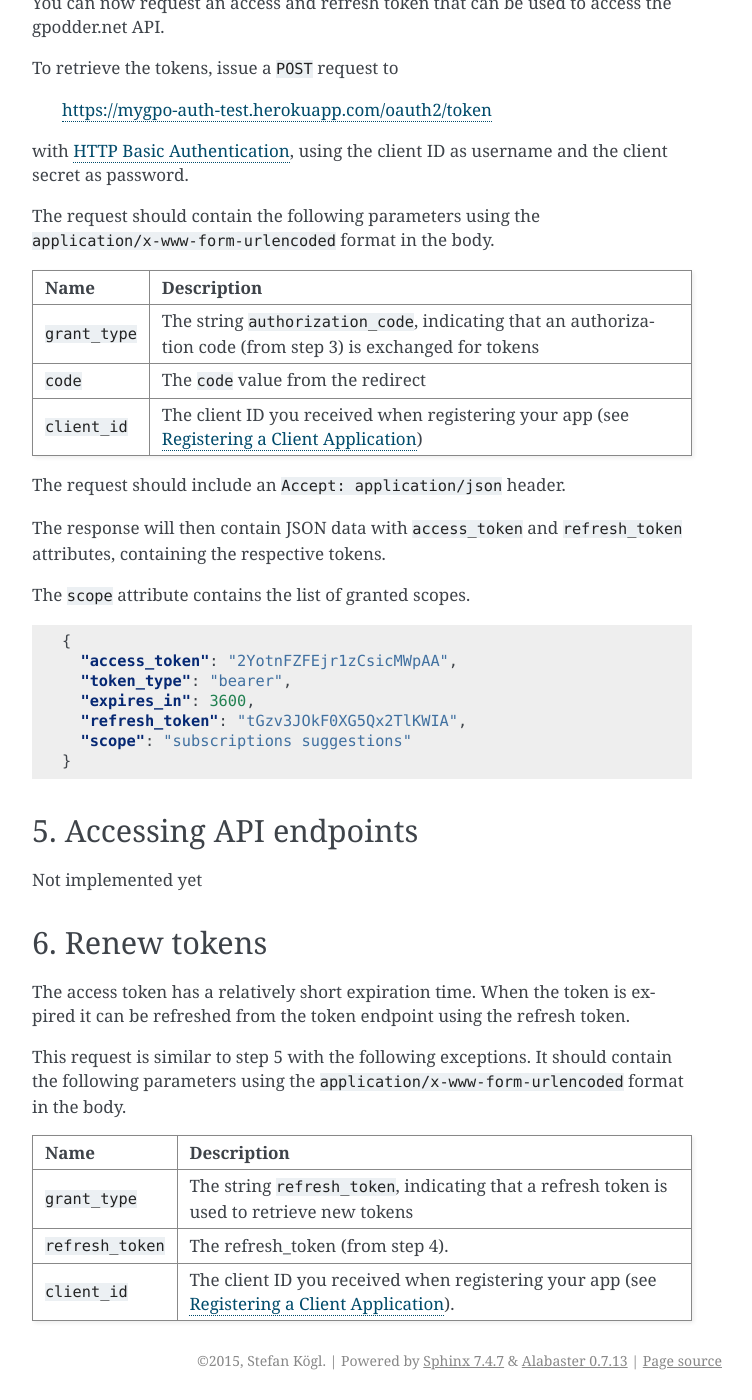
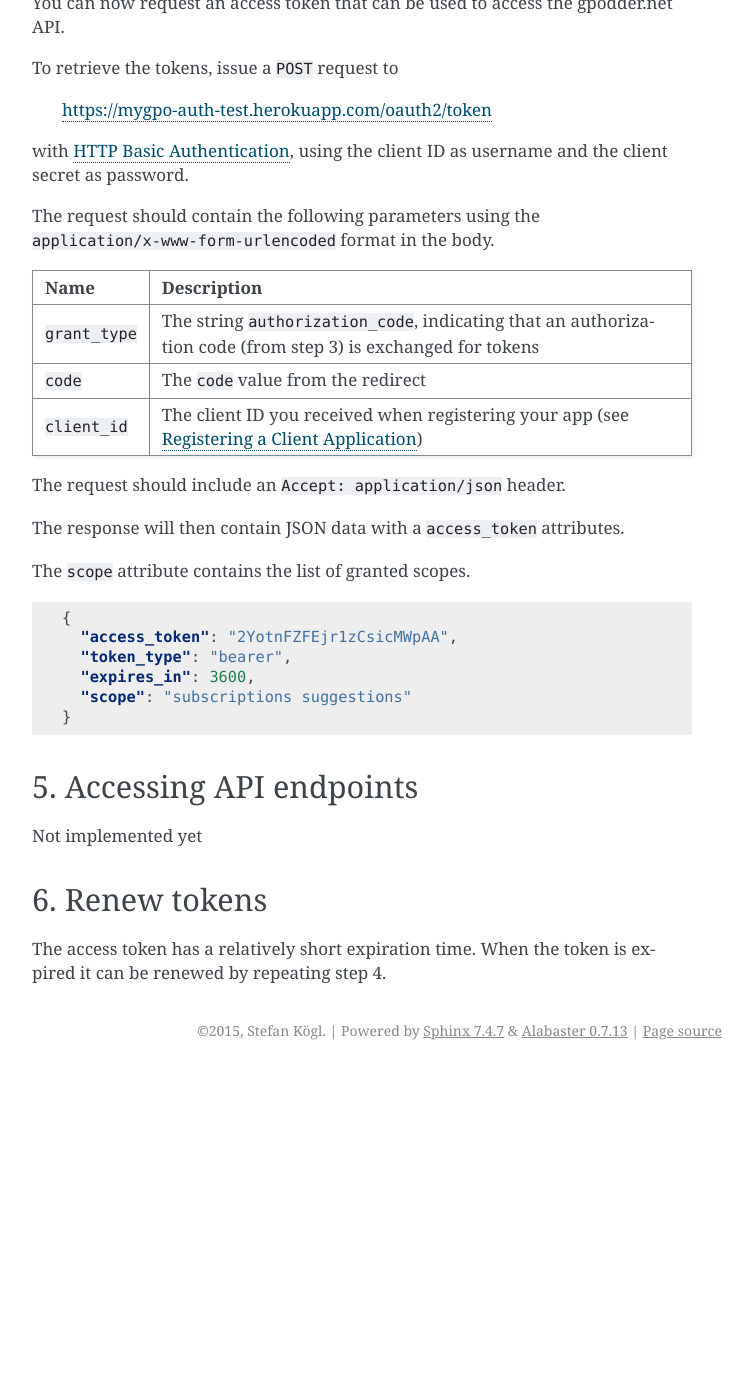
Before and after one commit to gpodder/mygpo-auth, a Sphinx documentation site: the page built from doc/oauth-flow.rst, in a window 1280 px wide and 1400 px high, scrolled down 1195 px. Shown: the whole window, without its empty margins (388-1140 px from the left). Built offline with Sphinx 7.4.7, drawn with Linux system fonts in a browser that asks for light colours; after the commit the page ends 2265 px from its top, so only the background shows below that; some of the changed text lies outside the part shown.

Commit message:
Remove unused refresh token functionality

```diff
--- a/doc/oauth-flow.rst
+++ b/doc/oauth-flow.rst
@@ -51,11 +51,11 @@ Name         Description
 ============ ==================================================================
 
 
-4. Get Access and Refresh Token
--------------------------------
+4. Get an Access Token
+----------------------
 
-You can now request an access and refresh token that can be used to access the
-gpodder.net API.
+You can now request an access token that can be used to access the gpodder.net
+API.
 
 To retrieve the tokens, issue a ``POST`` request to
 
@@ -79,8 +79,8 @@ Name           Description
 
 The request should include an ``Accept: application/json`` header.
 
-The response will then contain JSON data with ``access_token`` and
-``refresh_token`` attributes, containing the respective tokens.
+The response will then contain JSON data with a ``access_token``
+attributes.
 
 The ``scope`` attribute contains the list of granted scopes.
 
@@ -90,7 +90,6 @@ The ``scope`` attribute contains the list of granted scopes.
        "access_token": "2YotnFZFEjr1zCsicMWpAA",
        "token_type": "bearer",
        "expires_in": 3600,
-       "refresh_token": "tGzv3JOkF0XG5Qx2TlKWIA",
        "scope": "subscriptions suggestions"
      }
 
@@ -105,18 +104,4 @@ Not implemented yet
 ---------------
 
 The access token has a relatively short expiration time. When the token is
-expired it can be refreshed from the token endpoint using the refresh token.
-
-This request is similar to step 5 with the following exceptions. It should
-contain the following parameters using the
-``application/x-www-form-urlencoded`` format in the body.
-
-================= =============================================================
-Name              Description
-================= =============================================================
-``grant_type``    The string ``refresh_token``, indicating that a refresh token
-                  is used to retrieve new tokens
-``refresh_token`` The refresh_token (from step 4).
-``client_id``     The client ID you received when registering your app (see
-                  :doc:`register`).
-================= =============================================================
+expired it can be renewed by repeating step 4.
```
Also changed, not shown: 2 other files.
